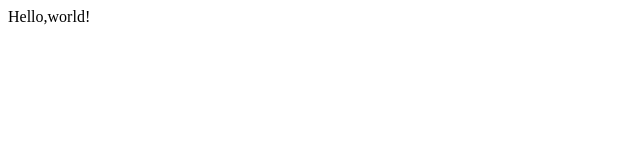
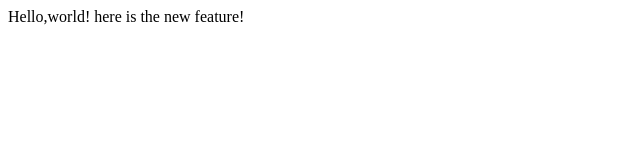
Before and after one commit to deepadeepu/lecture1, a plain HTML site: page index.html in a window 1280 px wide. Shown: the whole page, without its empty margins (0-640 px from the left). Drawn offline with Linux system fonts and the light colour scheme.

Commit message:
Added another line

```diff
--- a/index.html
+++ b/index.html
@@ -6,5 +6,6 @@
   </head>
   <body>
      Hello,world!
+     here is the new feature!
   </body>
 </html>
```
